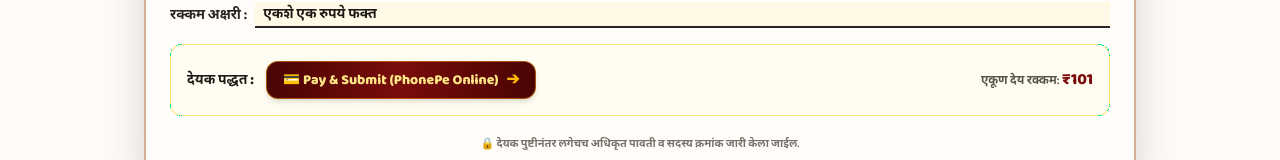
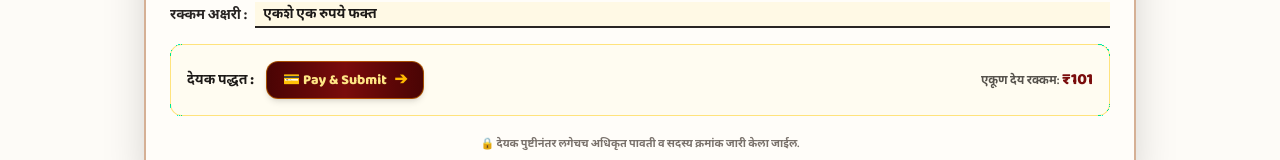
Before and after one commit to BIZONANCE/mptm.org, a Next.js app: page /register in a window 1280 px wide. Shown: the part 869-1029 px from the top of the page. Built offline with nearby package versions, Linux system fonts and the light colour scheme; no server answers; a web font is replaced by a local one.

Commit message:
new updates

```diff
--- a/src/app/components/Form.tsx
+++ b/src/app/components/Form.tsx
@@ -1142,7 +1142,7 @@ export default function Form({ initialMembershipType = "PRIMARY" }: FormProps =
                                                         <span>⏳ प्रक्रिया सुरू आहे...</span>
                                                     ) : (
                                                         <>
-                                                            <span>💳 Pay & Submit (PhonePe Online)</span>
+                                                            <span>💳 Pay & Submit</span>
                                                             <span className="text-amber-400">➔</span>
                                                         </>
                                                     )}
```
